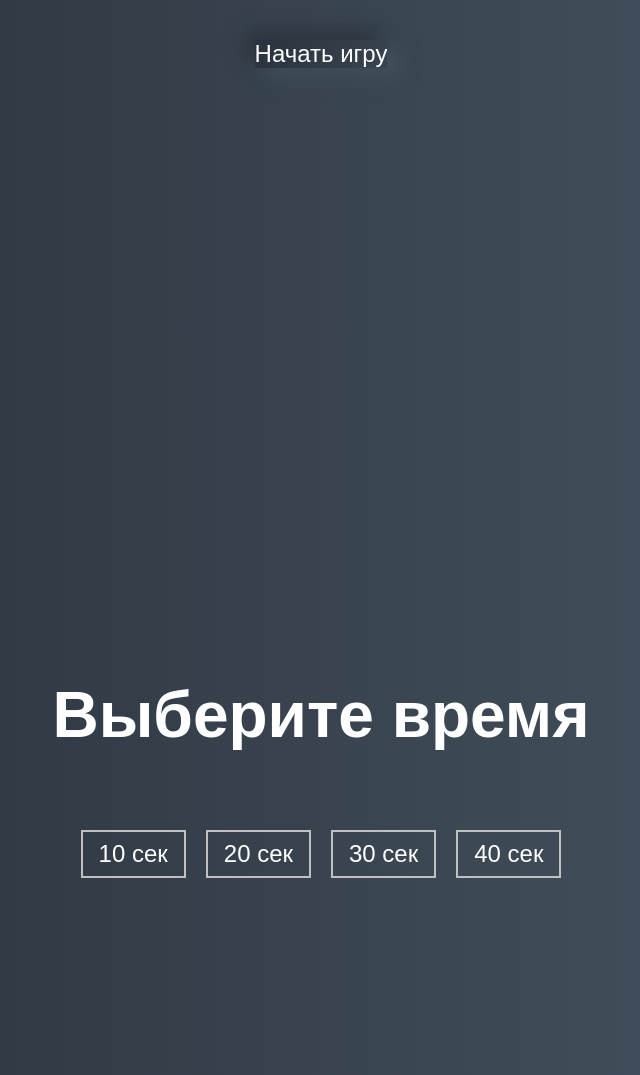
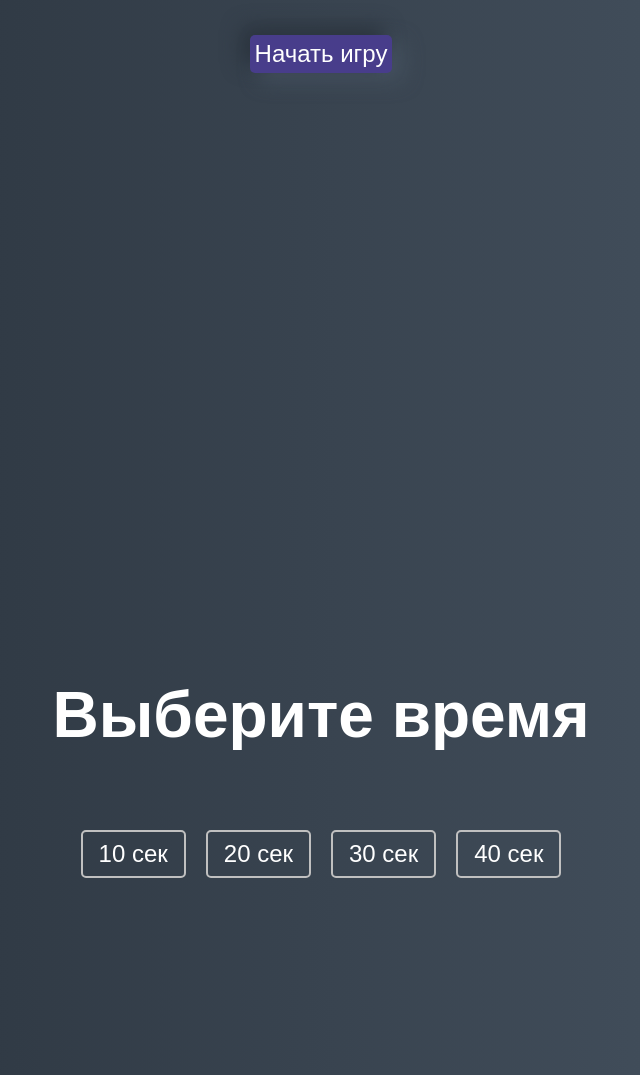
Before and after one commit to vasylpopovych/AIM-Game, a plain HTML site: page index.html in a window 1280 px wide. Shown: the part 434-1509 px from the top of the page, without its empty margins (319-959 px from the left). Drawn offline with Linux system fonts and the light colour scheme; a web font is replaced by a local one.

Commit message:
Fix buttons in styles.css

```diff
--- a/styles.css
+++ b/styles.css
@@ -24,10 +24,11 @@ a:hover {
 
 .start {
   font-size: 1.5rem;
-  background: linear-gradient(118.38deg, #29323C -4.6%, #485563 200.44%);
+  background: #483D8B;
   box-shadow: -8px -8px 20px #2A333D, 10px 7px 20px #475462;
-  border-radius: 2px;
+  border-radius: 5px;
   overflow: hidden;
+  padding: 5px;
 }
 
 h1 {
@@ -70,6 +71,7 @@ h1 {
   font-family: inherit;
   padding: .5rem 1rem;
   font-size: 1.5rem;
+  border-radius: 5px;
 }
 
 .time-btn:hover {
```
